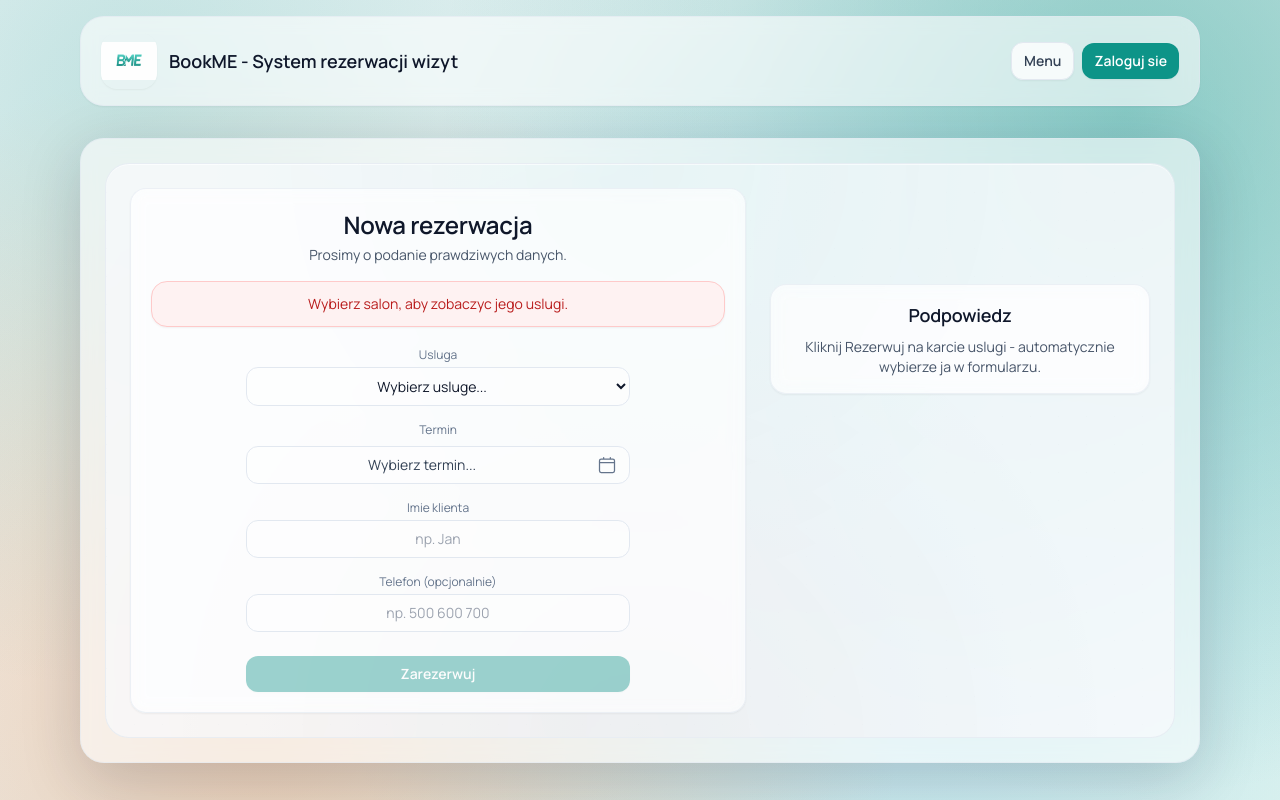
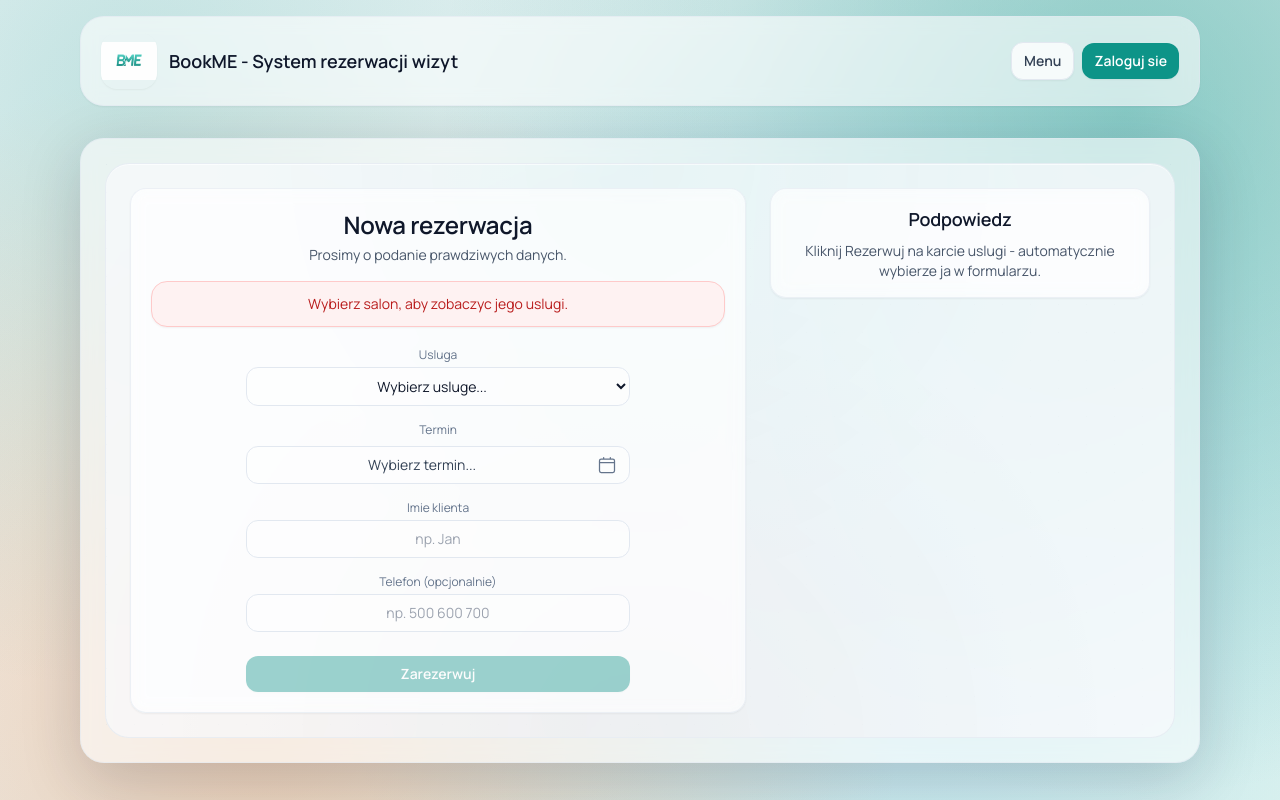
Before and after one commit to bartoszqqla07/Inzynierka_aplikacja, a React (Vite) app in the folder frontend/: page /bookings in a window 1280 px wide. Built offline with nearby package versions, Linux system fonts and the light colour scheme.

Commit message:
poprawka bledu z godzinami

```diff
--- a/frontend/src/App.jsx
+++ b/frontend/src/App.jsx
@@ -61,7 +61,7 @@ export default function App() {
           </header>
 
           <main className="mx-auto w-full max-w-6xl px-3 py-5 sm:px-4 sm:py-8">
-            <div className="overflow-hidden rounded-2xl border border-slate-200/60 bg-white/60 p-3 shadow-[0_18px_60px_rgba(15,23,42,0.18)] backdrop-blur sm:rounded-3xl sm:p-6">
+            <div className="overflow-visible rounded-2xl border border-slate-200/60 bg-white/60 p-3 shadow-[0_18px_60px_rgba(15,23,42,0.18)] backdrop-blur sm:rounded-3xl sm:p-6">
               <Routes>
                 <Route path="/" element={<Home />} />
                 <Route path="/bookings" element={<Bookings />} />
--- a/frontend/src/pages/Bookings.jsx
+++ b/frontend/src/pages/Bookings.jsx
@@ -435,7 +435,7 @@ export default function Bookings() {
   }
 
   return (
-    <div className="relative overflow-hidden rounded-3xl border border-slate-200/70 bg-slate-50/70 p-4 shadow-[inset_0_1px_0_rgba(255,255,255,0.6)] sm:p-6">
+    <div className="relative overflow-visible rounded-3xl border border-slate-200/70 bg-slate-50/70 p-4 shadow-[inset_0_1px_0_rgba(255,255,255,0.6)] sm:p-6">
       <div className="pointer-events-none absolute inset-0 -z-10 bg-[radial-gradient(circle_at_top,_rgba(20,184,166,0.18),_transparent_55%),radial-gradient(circle_at_bottom,_rgba(15,23,42,0.12),_transparent_60%)]" />
       <div className="pointer-events-none absolute inset-0 -z-10 opacity-40 [background-image:linear-gradient(135deg,rgba(148,163,184,0.25)_1px,transparent_1px)] [background-size:28px_28px]" />
       <div className="grid items-start gap-4 lg:gap-6 lg:grid-cols-[minmax(0,1fr)_380px]">
```
